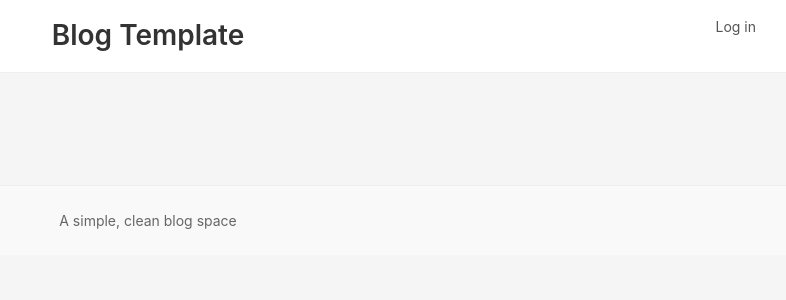
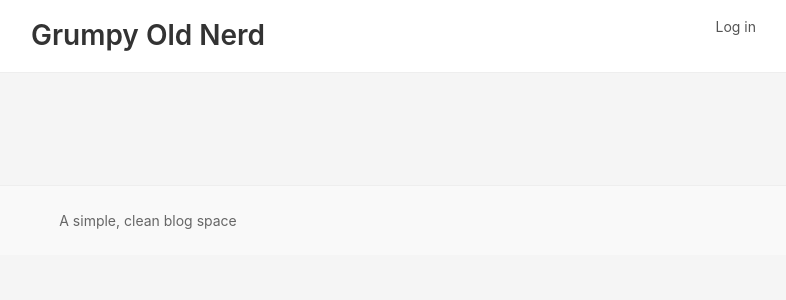
Before and after one commit to mcgeddes11/gsd-evaluation, a Flask app: template app/templates/public_base.html in a window 1280 px wide. Shown: the top 300 px of the page, without its empty margins (492-1278 px from the left). Run offline with Flask 3, Linux system fonts and the light colour scheme; the template is opened without the code that fills it, so the values that code supplies are empty.

Commit message:
fix blog title

```diff
--- a/app/templates/public_base.html
+++ b/app/templates/public_base.html
@@ -3,13 +3,13 @@
 <head>
     <meta charset="UTF-8">
     <meta name="viewport" content="width=device-width, initial-scale=1.0">
-    <title>{% block title %}Blog Template{% endblock %}</title>
+    <title>{% block title %}Grumpy Old Nerd{% endblock %}</title>
     <link rel="stylesheet" href="{{ url_for('static', filename='css/styles.css') }}">
     {% block extra_css %}{% endblock %}
 </head>
 <body>
     <header class="public-header">
-        <h1 class="public-site-title">Blog Template</h1>
+        <h1 class="public-site-title">Grumpy Old Nerd</h1>
         <nav class="public-header-nav">
             {% if current_user.is_authenticated %}
             <a href="{{ url_for('posts.list_posts') }}" class="public-header-nav-link">Admin</a>
```
